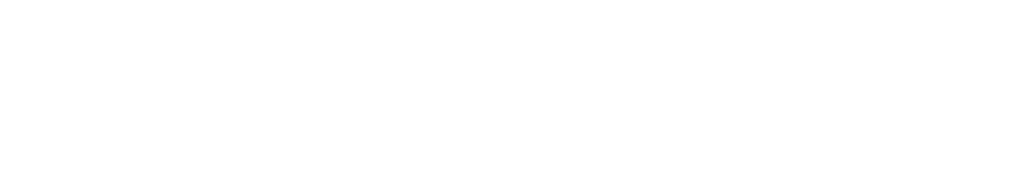
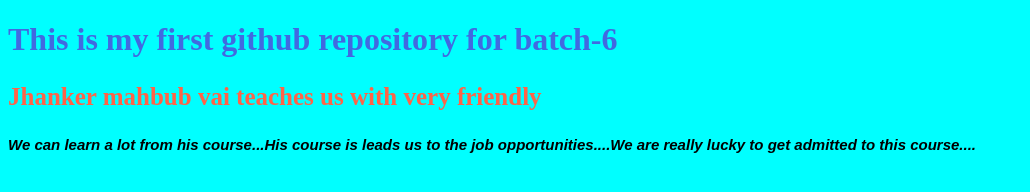
Before and after one commit to NayemMustakim/Batch6-practice-repository, a plain HTML site: page index.html in a window 1280 px wide. Shown: the whole page, without its empty margins (0-1030 px from the left). Drawn offline with Linux system fonts and the light colour scheme.

Commit message:
Style added

```diff
--- a/index.html
+++ b/index.html
@@ -5,8 +5,11 @@
     <meta http-equiv="X-UA-Compatible" content="IE=edge">
     <meta name="viewport" content="width=device-width, initial-scale=1.0">
     <title>My First Github Repo</title>
+    <link rel="stylesheet" href="style.css">
 </head>
 <body>
-
+<h1>This is my first github repository for batch-6</h1>
+<h3>Jhanker mahbub vai teaches us with very friendly</h3>
+<p>We can learn a lot from his course...His course is leads us to the job opportunities....We are really lucky to get admitted to this course....</p>
 </body>
 </html>
--- /dev/null
+++ b/style.css
@@ -0,0 +1,18 @@
+body{
+
+    background-color: cyan;
+}
+h1{
+    color:royalblue;
+}
+h3{
+    color: tomato;
+    font-size: 25px;
+    font-family: 'Times New Roman', Times, serif;
+}
+p{
+    font-size: 15px;
+    font-family: Arial, Helvetica, sans-serif;
+    font-style: italic;
+    font-weight: 600;
+}
```
